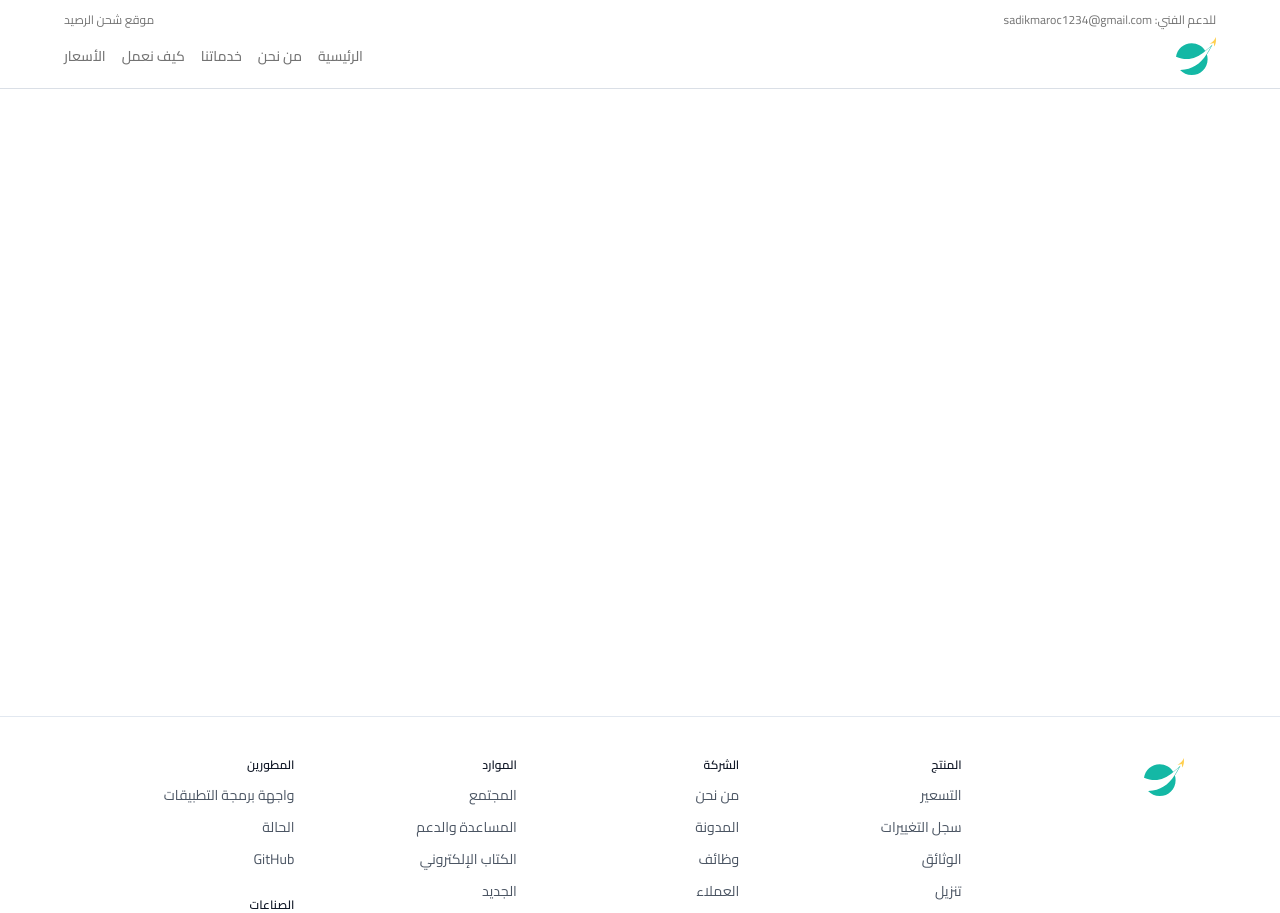
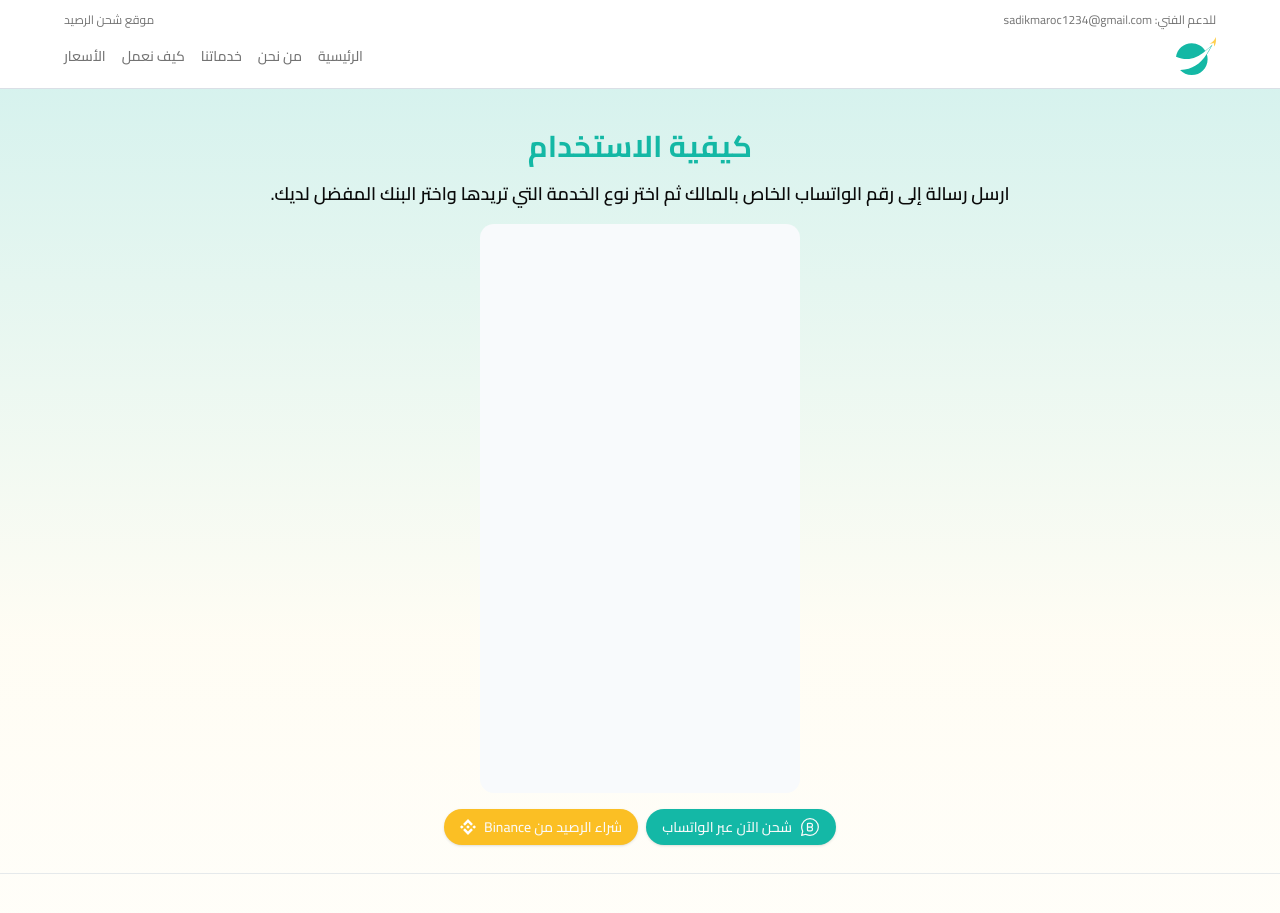
Before and after one commit to redaezziani/xbet, a Next.js app: page /usage in a window 1280 px wide. Shown: the top 913 px of the page. Built offline with nearby package versions, Linux system fonts and the light colour scheme; a web font is replaced by a local one.

Commit message:
add:how to use section

```diff
--- a/src/app/usage/page.tsx
+++ b/src/app/usage/page.tsx
@@ -1,15 +1,48 @@
+import { BinanceBtn } from '@/components/page-ui/bnc-btn';
 import Footer from '@/components/page-ui/footer';
 import Header from '@/components/page-ui/header';
-
+import { WtsBtn } from '@/components/page-ui/wts-btn';
 
 export default function USAGE() {
   return (
     <main className='relative flex min-h-screen flex-col items-center justify-start gap-2'>
       <Header />
-      <main className="flex min-h-[70vh] mt-32 w-full max-w-6xl flex-col gap-4 justify-start items-start">
-
+      <div className="w-full h-full min-h-screen bg-gradient-to-b from-primary/20 via-amber-100/20 to-transparent absolute "/>
+      <main className="flex min-h-[70vh] z-10 mt-32 w-full max-w-6xl flex-col gap-4 justify-center items-center">
+        <h1
+        className='text-3xl font-bold text-primary  text-center text-primary-900 w-full'
+        >
+            كيفية الاستخدام
+        </h1>
+        <p
+        className='text-lg font-semibold text-primary-900 text-center w-full'
+        >
+            ارسل رسالة إلى رقم الواتساب الخاص بالمالك ثم اختر نوع الخدمة التي تريدها واختر البنك المفضل لديك.
+        </p>
+        <div className="w-80  aspect-[9/16] h-auto bordre border-slate-400/35 rounded-md overflow-hidden bg-slate-50">
+        </div>
+        <div className="flex flex-wrap gap-2 justify-center items-center">
+            <WtsBtn/>
+            <BinanceBtn/>
+        </div>
       </main>
       <Footer />
     </main>
   );
 }
+
+/*
+
+ <p>
+ ارسل رسالة إلى رقم الواتساب الخاص بالمالك ثم اختر نوع الخدمة التي تريدها واختر البنك المفضل لديك.
+</p>
+<p>
+ ثم قم بإرسال المبلغ المالي إلى رقم الحساب المعطى وقم بالتقاط صورة للعملية وأرسلها إلى المالك.
+</p>
+<p>
+ انتظر بضع دقائق ليتم إتمام العملية وسنقوم بشحن حسابك في 1xbet أو Linebet.
+</p>
+<p>
+ بعد ذلك سنرسل لك رسالة بأن حسابك قد تم شحنه بنجاح.
+</p>
+*/
```
